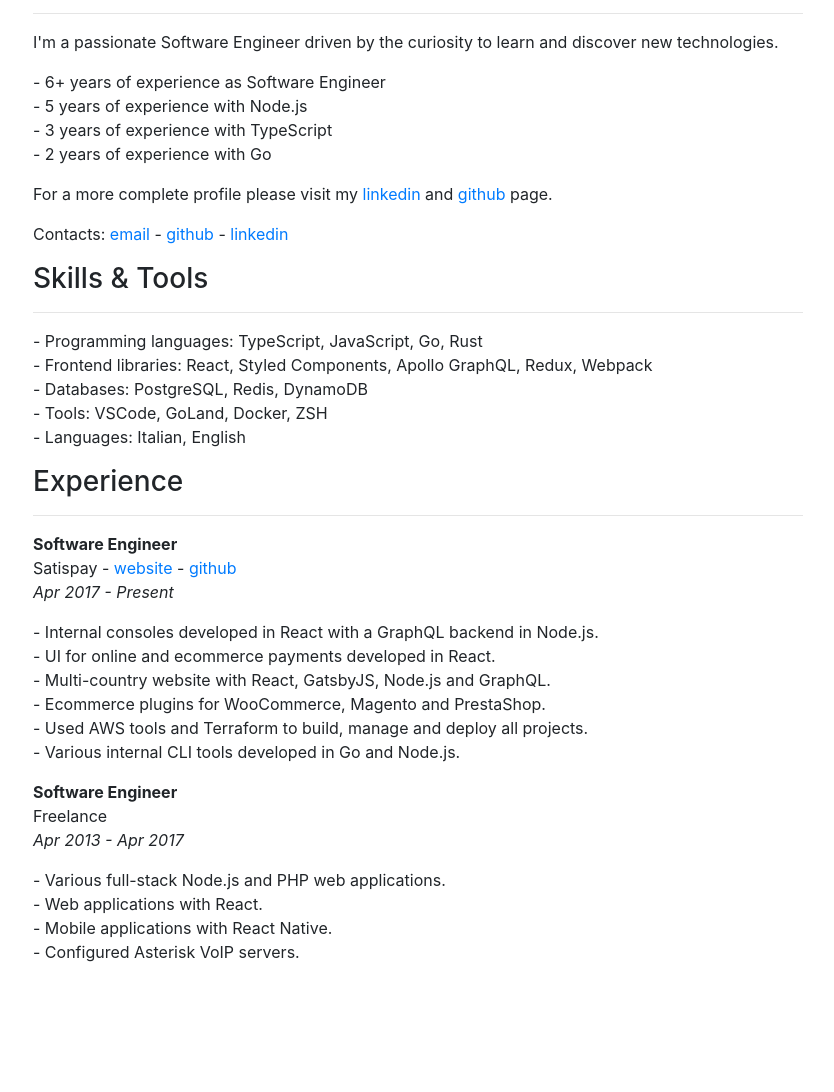
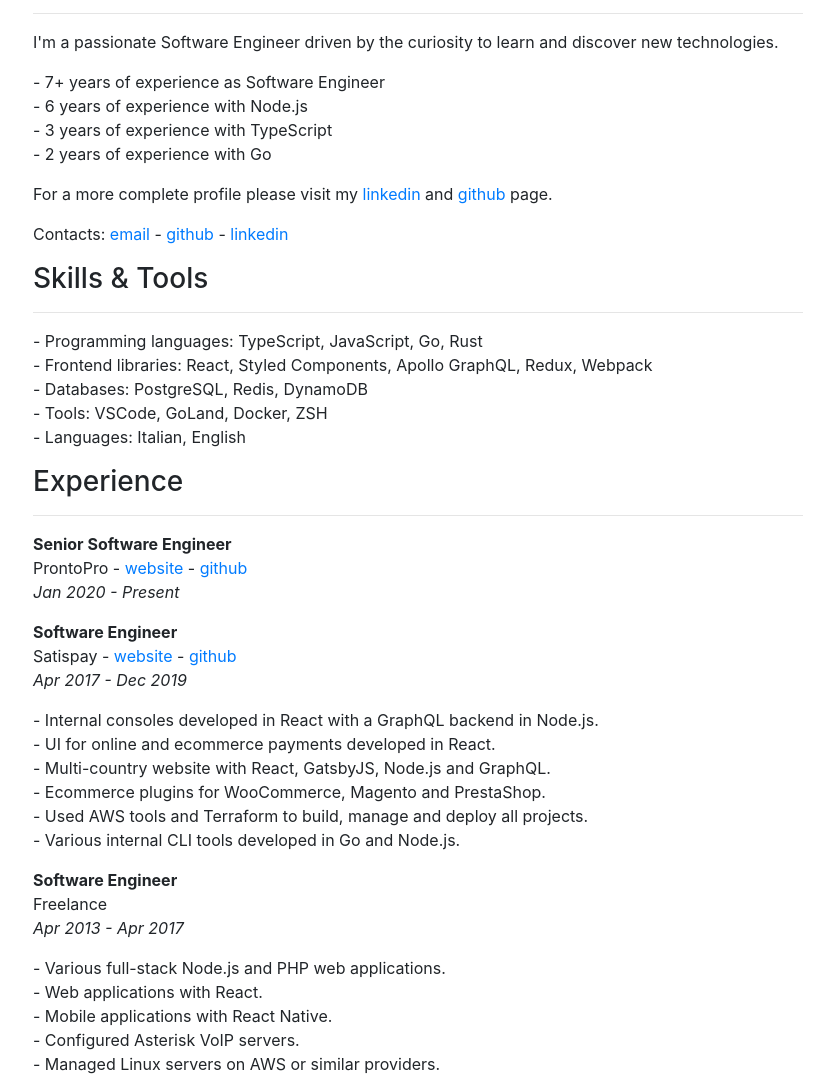
Before and after one commit to alessiodionisi/website, a Gatsby site: page / in a window 1280 px wide. Shown: the part 89-1181 px from the top of the page, without its empty margins (222-1056 px from the left). Before the commit the page ends 1069 px from the top, so only its background shows below. Built offline with nearby package versions, Linux system fonts and the light colour scheme; Gatsby itself is replaced by a stand-in of ours.

Commit message:
update CV

```diff
--- a/package.json
+++ b/package.json
@@ -11,7 +11,7 @@
     "format": "prettier --write \"**/*.{js,jsx,ts,tsx,json,md}\""
   },
   "dependencies": {
-    "@types/node": "^12.7.1",
+    "@types/node": "^13.7.1",
     "@types/react": "^16.9.1",
     "@types/react-dom": "^16.8.5",
     "@types/react-helmet": "^5.0.9",
@@ -30,7 +30,7 @@
     "react": "^16.9.0",
     "react-dom": "^16.9.0",
     "react-helmet": "^5.2.1",
-    "styled-components": "^4.3.2",
+    "styled-components": "^5.0.1",
     "typescript": "^3.5.3"
   }
 }
--- a/src/md/cv.md
+++ b/src/md/cv.md
@@ -8,8 +8,8 @@ type: cv
 
 I'm a passionate Software Engineer driven by the curiosity to learn and discover new technologies.
 
-\- 6+ years of experience as Software Engineer<br />
-\- 5 years of experience with Node.js<br />
+\- 7+ years of experience as Software Engineer<br />
+\- 6 years of experience with Node.js<br />
 \- 3 years of experience with TypeScript<br />
 \- 2 years of experience with Go
 
@@ -31,9 +31,13 @@ Contacts: [email](mailto:hello@adns.io) - [github](https://github.com/adnsio) -
 
 ---
 
+**Senior Software Engineer**<br />
+ProntoPro - [website](https://www.prontopro.it) - [github](https://github.com/prontopro)<br />
+_Jan 2020 - Present_
+
 **Software Engineer**<br />
 Satispay - [website](https://www.satispay.com) - [github](https://github.com/satispay)<br />
-_Apr 2017 - Present_
+_Apr 2017 - Dec 2019_
 
 \- Internal consoles developed in React with a GraphQL backend in Node.js.<br />
 \- UI for online and ecommerce payments developed in React.<br />
@@ -49,4 +53,5 @@ _Apr 2013 - Apr 2017_
 \- Various full-stack Node.js and PHP web applications.<br />
 \- Web applications with React.<br />
 \- Mobile applications with React Native.<br />
-\- Configured Asterisk VoIP servers.
+\- Configured Asterisk VoIP servers.<br />
+\- Managed Linux servers on AWS or similar providers.
```
Also changed, not shown: 1 other file.
